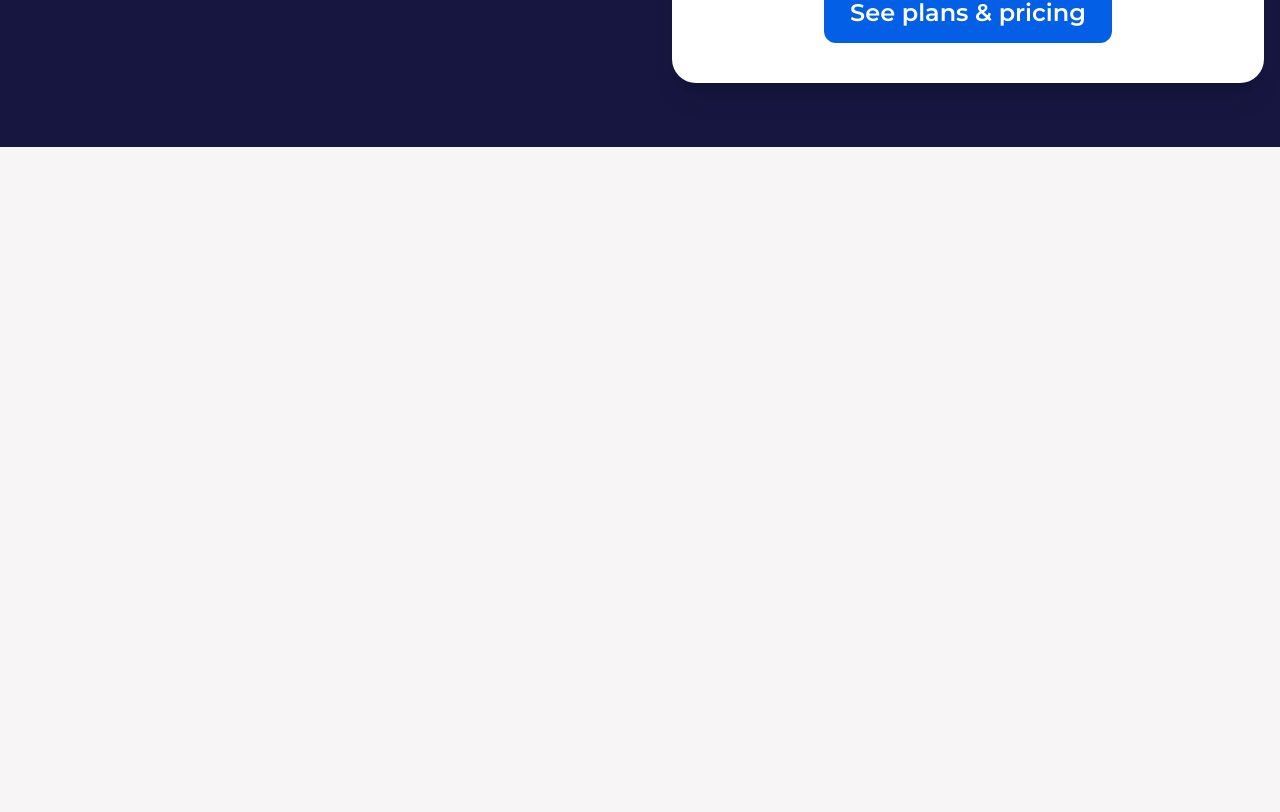
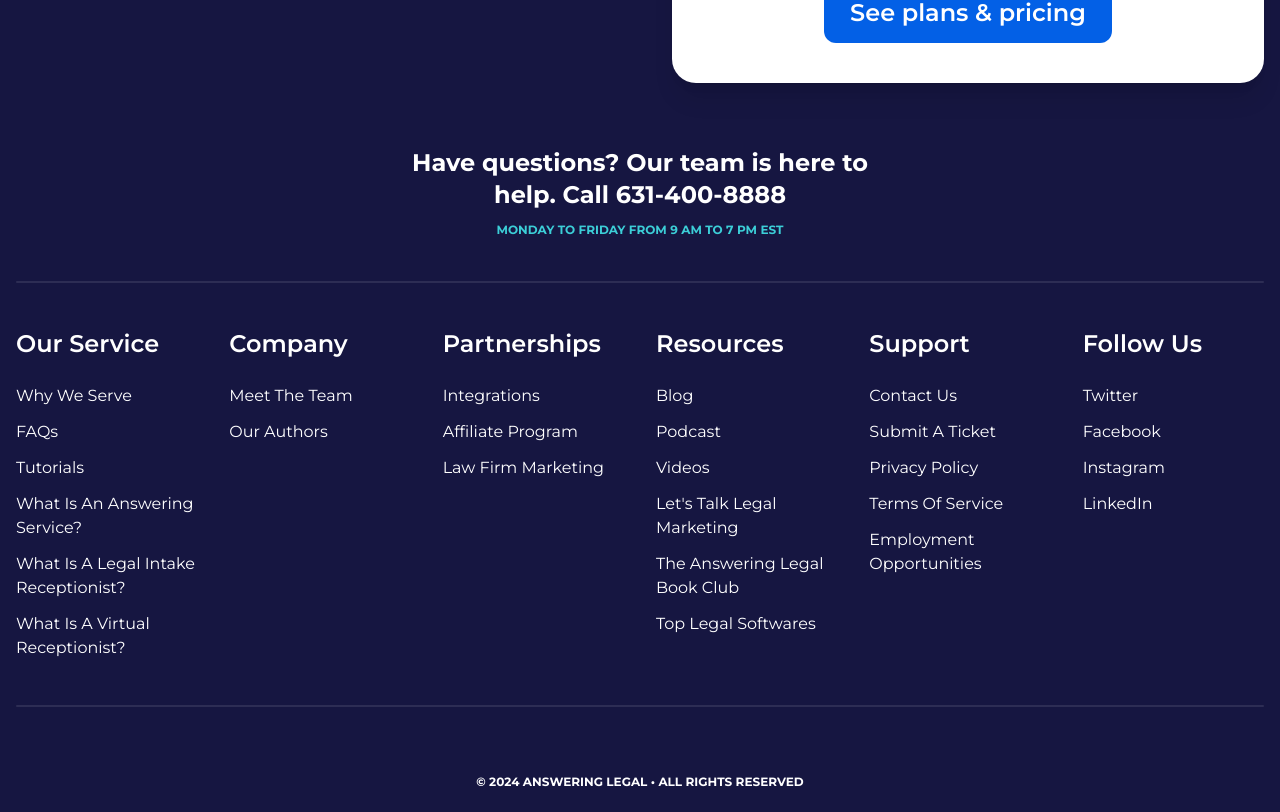
Before and after one commit to aaronm-git/answering-legal-test, a Next.js app: page / in a window 1280 px wide. Shown: the part 4214-5026 px from the top of the page. Before the commit the page ends 4361 px from the top, so only its background shows below. Built offline with nearby package versions, Linux system fonts and the light colour scheme.

Commit message:
Add Footer component with structured layout and contact information, update global styles for caption text.

```diff
--- a/app/globals.css
+++ b/app/globals.css
@@ -160,6 +160,10 @@
     @apply font-sans text-xs font-semibold;
   }
 
+  .caption {
+    @apply text-center font-sans text-xs leading-none font-extrabold tracking-normal uppercase;
+  }
+
   a,
   button,
   input {
--- a/app/layout.tsx
+++ b/app/layout.tsx
@@ -1,4 +1,5 @@
 import Nav from "@/components/Nav";
+import Footer from "@/components/Footer";
 import type { Metadata } from "next";
 import { Montserrat } from "next/font/google";
 import { Toaster } from "sonner";
@@ -7,7 +8,7 @@
 const montserratSans = Montserrat({
   variable: "--font-sans",
   subsets: ["latin"],
-  weight: ["400", "600", "700"] //NOTE: To minimize build size, we only include the weights we need
+  weight: ["400", "600", "700"]
 });
 
 export const metadata: Metadata = {
@@ -27,6 +28,7 @@
         <Nav />
         {children}
         <Toaster position='top-center' richColors />
+        <Footer />
       </body>
     </html>
   );
--- /dev/null
+++ b/components/Footer.tsx
@@ -0,0 +1,239 @@
+import Divider from "./ui/Divider";
+
+export default function Footer() {
+  return (
+    <footer className='bg-navy-blue flex flex-col gap-8 text-white lg:gap-[45px]'>
+      {/* Header Section with Contact Info */}
+      <div className='bg-midnight-blue'>
+        <div className='container mx-auto px-4 text-center'>
+          <h2 className='h3 mx-auto mb-[13px] max-w-[456px]'>
+            Have questions? Our team is here to help. Call{" "}
+            <a href='tel:631-400-8888' className=''>
+              631-400-8888
+            </a>
+          </h2>
+          <p className='text-teal caption'>
+            Monday to Friday from 9 AM to 7 PM EST
+          </p>
+        </div>
+      </div>
+
+      <div className='container mx-auto px-4'>
+        <Divider className='bg-white/10' />
+      </div>
+
+      {/* Main Footer Content */}
+      <div className='text-white max-lg:text-center'>
+        <div className='container mx-auto px-4'>
+          {/* Mobile Layout - Simple Grid with Section Links */}
+          <div className='grid grid-cols-2 gap-6 md:hidden'>
+            <a href='#' className='h3'>
+              Our Service
+            </a>
+            <a href='#' className='h3'>
+              Company
+            </a>
+            <a href='#' className='h3'>
+              Partnerships
+            </a>
+            <a href='#' className='h3'>
+              Resources
+            </a>
+            <a href='#' className='h3'>
+              Support
+            </a>
+            <a href='#' className='h3'>
+              Follow Us
+            </a>
+          </div>
+
+          {/* Desktop Layout - Full Navigation */}
+          <div className='hidden gap-8 md:grid md:grid-cols-3 lg:grid-cols-6'>
+            {/* Our Service */}
+            <div>
+              <h3 className='subtitle1 mb-6'>Our Service</h3>
+              <ul className='space-y-3'>
+                <li>
+                  <a href='#' className=''>
+                    Why We Serve
+                  </a>
+                </li>
+                <li>
+                  <a href='#' className=''>
+                    FAQs
+                  </a>
+                </li>
+                <li>
+                  <a href='#' className=''>
+                    Tutorials
+                  </a>
+                </li>
+                <li>
+                  <a href='#' className=''>
+                    What Is An Answering Service?
+                  </a>
+                </li>
+                <li>
+                  <a href='#' className=''>
+                    What Is A Legal Intake Receptionist?
+                  </a>
+                </li>
+                <li>
+                  <a href='#' className=''>
+                    What Is A Virtual Receptionist?
+                  </a>
+                </li>
+              </ul>
+            </div>
+
+            {/* Company */}
+            <div>
+              <h3 className='subtitle1 mb-6'>Company</h3>
+              <ul className='space-y-3'>
+                <li>
+                  <a href='#' className=''>
+                    Meet The Team
+                  </a>
+                </li>
+                <li>
+                  <a href='#' className=''>
+                    Our Authors
+                  </a>
+                </li>
+              </ul>
+            </div>
+
+            {/* Partnerships */}
+            <div>
+              <h3 className='subtitle1 mb-6'>Partnerships</h3>
+              <ul className='space-y-3'>
+                <li>
+                  <a href='#' className=''>
+                    Integrations
+                  </a>
+                </li>
+                <li>
+                  <a href='#' className=''>
+                    Affiliate Program
+                  </a>
+                </li>
+                <li>
+                  <a href='#' className=''>
+                    Law Firm Marketing
+                  </a>
+                </li>
+              </ul>
+            </div>
+
+            {/* Resources */}
+            <div>
+              <h3 className='subtitle1 mb-6'>Resources</h3>
+              <ul className='space-y-3'>
+                <li>
+                  <a href='#' className=''>
+                    Blog
+                  </a>
+                </li>
+                <li>
+                  <a href='#' className=''>
+                    Podcast
+                  </a>
+                </li>
+                <li>
+                  <a href='#' className=''>
+                    Videos
+                  </a>
+                </li>
+                <li>
+                  <a href='#' className=''>
+                    Let's Talk Legal Marketing
+                  </a>
+                </li>
+                <li>
+                  <a href='#' className=''>
+                    The Answering Legal Book Club
+                  </a>
+                </li>
+                <li>
+                  <a href='#' className=''>
+                    Top Legal Softwares
+                  </a>
+                </li>
+              </ul>
+            </div>
+
+            {/* Support */}
+            <div>
+              <h3 className='subtitle1 mb-6'>Support</h3>
+              <ul className='space-y-3'>
+                <li>
+                  <a href='#' className=''>
+                    Contact Us
+                  </a>
+                </li>
+                <li>
+                  <a href='#' className=''>
+                    Submit A Ticket
+                  </a>
+                </li>
+                <li>
+                  <a href='#' className=''>
+                    Privacy Policy
+                  </a>
+                </li>
+                <li>
+                  <a href='#' className=''>
+                    Terms Of Service
+                  </a>
+                </li>
+                <li>
+                  <a href='#' className=''>
+                    Employment Opportunities
+                  </a>
+                </li>
+              </ul>
+            </div>
+
+            {/* Follow Us */}
+            <div>
+              <h3 className='subtitle1 mb-6'>Follow Us</h3>
+              <ul className='space-y-3'>
+                <li>
+                  <a href='#' className=''>
+                    Twitter
+                  </a>
+                </li>
+                <li>
+                  <a href='#' className=''>
+                    Facebook
+                  </a>
+                </li>
+                <li>
+                  <a href='#' className=''>
+                    Instagram
+                  </a>
+                </li>
+                <li>
+                  <a href='#' className=''>
+                    LinkedIn
+                  </a>
+                </li>
+              </ul>
+            </div>
+          </div>
+        </div>
+      </div>
+      <div className='container mx-auto px-4'>
+        <Divider className='bg-white/10' />
+      </div>
+      {/* Bottom Copyright Section */}
+      <div className='py-6'>
+        <div className='container mx-auto px-4 text-center'>
+          <p className='caption text-white'>
+            © 2024 ANSWERING LEGAL • ALL RIGHTS RESERVED
+          </p>
+        </div>
+      </div>
+    </footer>
+  );
+}
```
